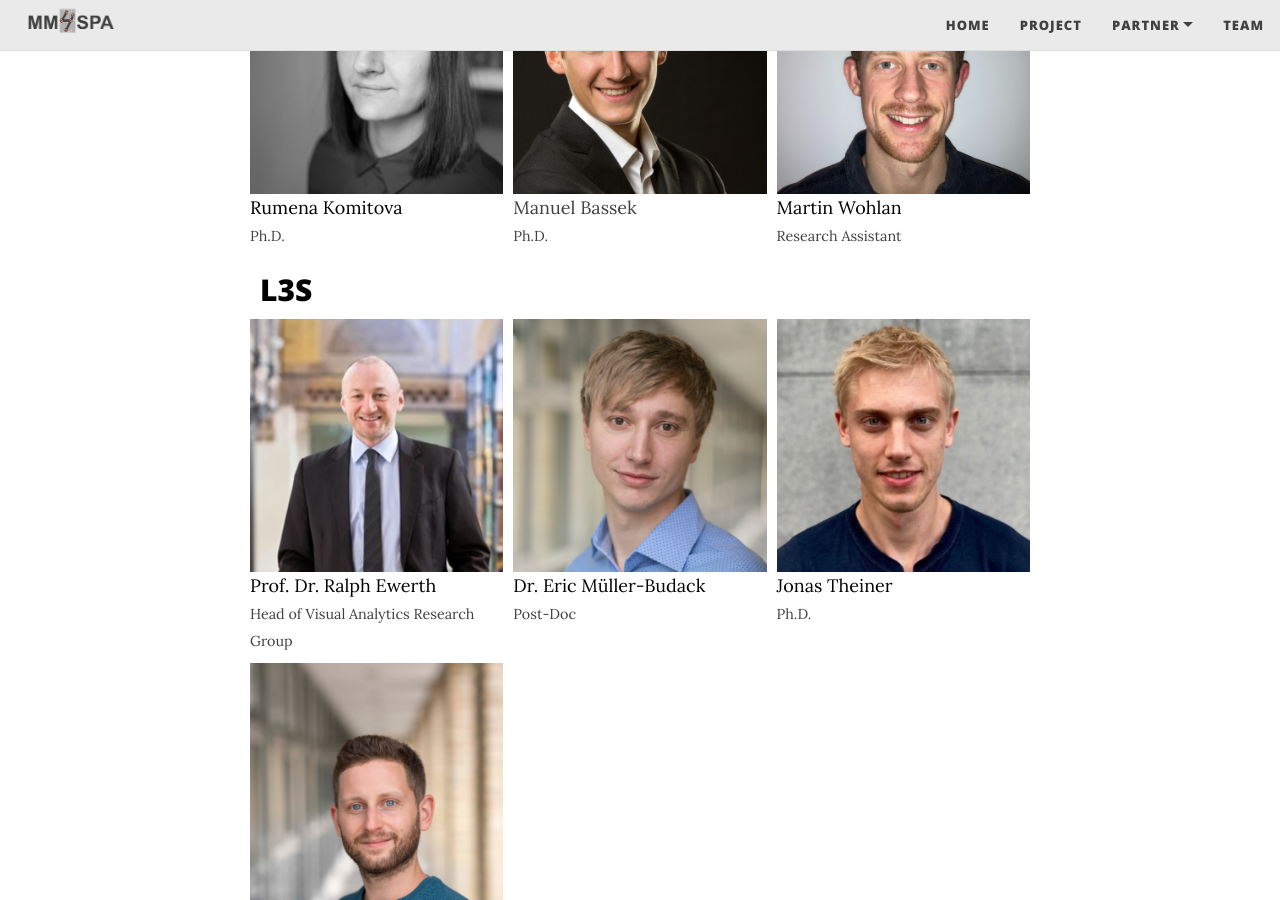
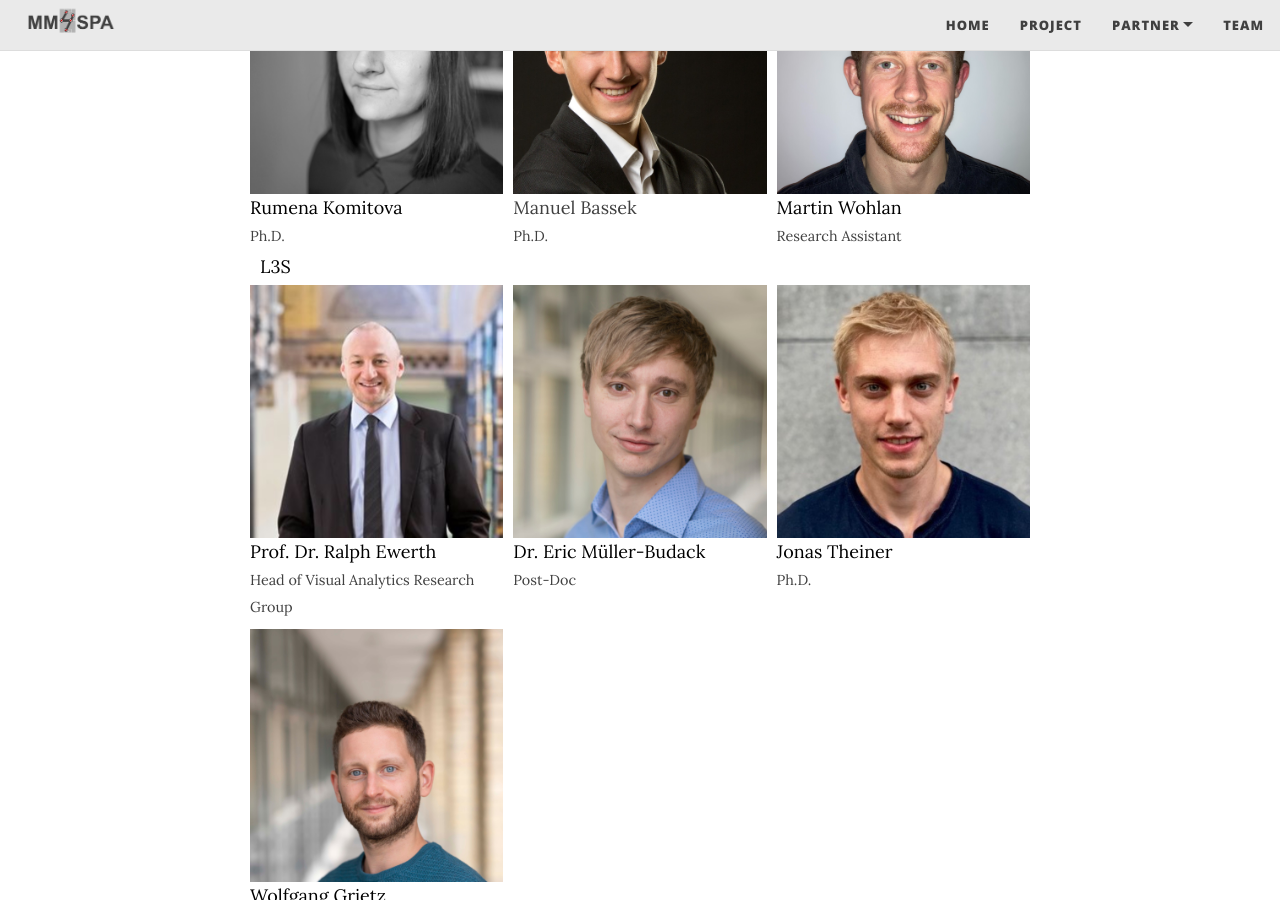
Before and after one commit to MartinWohlan/prototyp_officia_website, a Jekyll site: the page built from team.md, in a window 1280 px wide and 900 px high, scrolled down 679 px. Built offline with Jekyll 4.4.1, drawn with Linux system fonts in a browser that asks for light colours; nearby versions of some CDN libraries.

```diff
--- a/team.md
+++ b/team.md
@@ -39,7 +39,7 @@
   </div>
 
 
-<center> <a href="https://www.tib.eu/en/research-development/visual-analytics" style="color:black"> <h2>L3S</h2> </a> </center>
+<center> <a href="https://www.tib.eu/en/research-development/visual-analytics" style="color:black"> L3S </a> </center>
   <div class="row">
      <div class="column">
       <img src="../assets/img/Ralph_Ewerth.jpeg"><a href="https://www.tib.eu/en/research-development/visual-analytics/staff/ralph-ewerth" style="color:black">Prof. Dr. Ralph Ewerth</a> <br />
```
